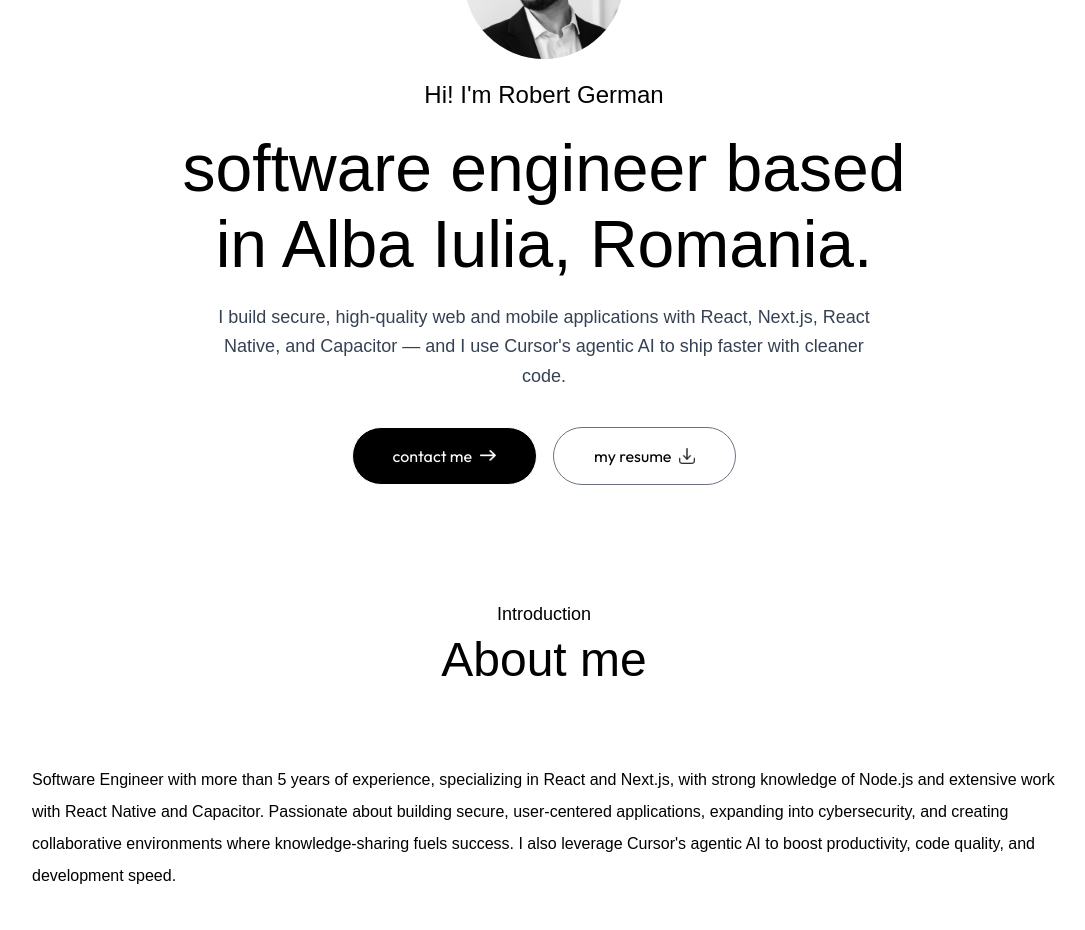
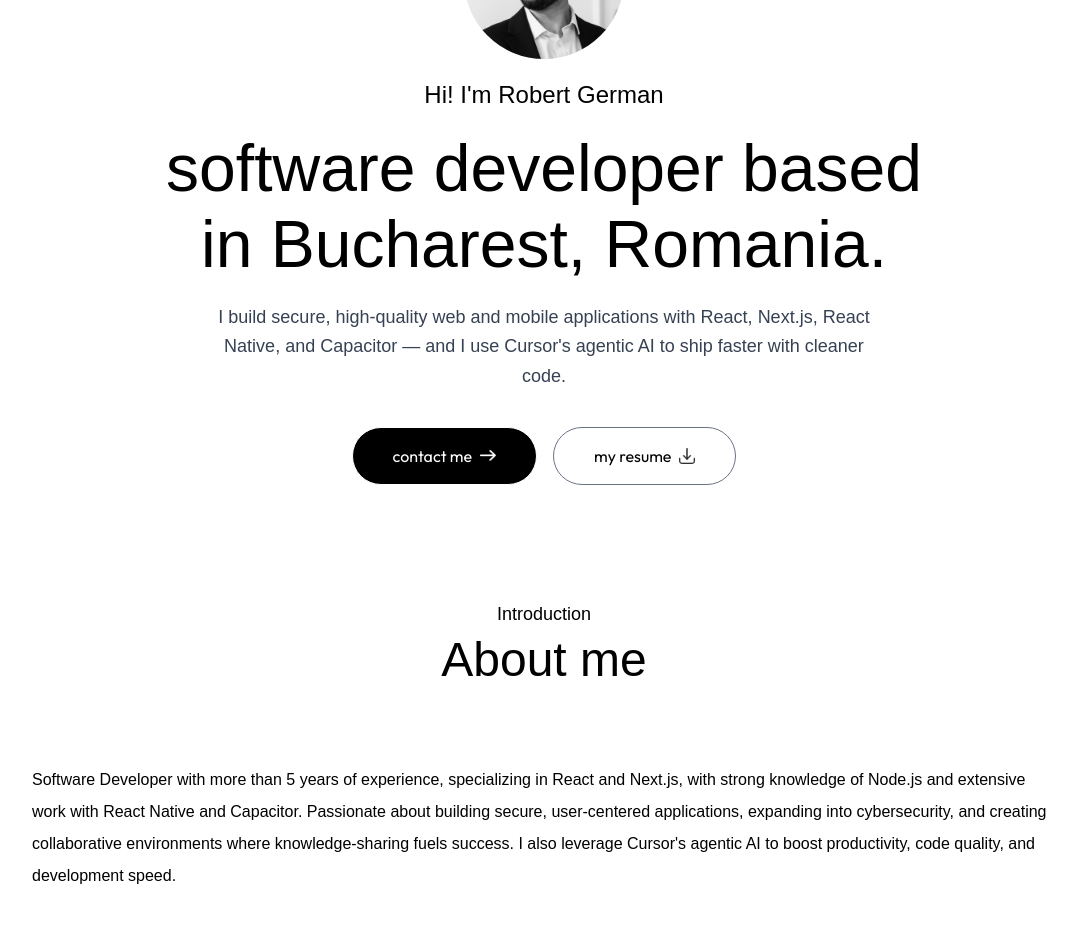
Before and after one commit to robertgermandev/robertgerman-portfolio, a Next.js app: page / in a window 1280 px wide. Shown: the part 240-1170 px from the top of the page, without its empty margins (96-1181 px from the left). Built offline with nearby package versions, Linux system fonts and the light colour scheme; a web font is replaced by a local one.

Commit message:
update location, title, and resume
Reflect Bucharest and Software Developer across the site, and replace the resume PDF.

```diff
--- a/src/app/layout.tsx
+++ b/src/app/layout.tsx
@@ -17,7 +17,7 @@ const ovo = Ovo({
 export const metadata: Metadata = {
   title: "Robert German",
   description:
-    "Software Engineer based in Alba Iulia, Romania — specializing in React, Next.js, React Native, and Capacitor.",
+    "Software Developer based in Bucharest, Romania — specializing in React, Next.js, React Native, and Capacitor.",
 };
 
 export default function RootLayout({
--- a/src/components/About.tsx
+++ b/src/components/About.tsx
@@ -48,7 +48,7 @@ const About = ({ isDarkMode }: AboutProps) => {
           className="flex-1 min-w-0"
         >
           <p className="mb-10 max-w-full sm:w-full font-ovo">
-            Software Engineer with more than 5 years of experience, specializing
+            Software Developer with more than 5 years of experience, specializing
             in React and Next.js, with strong knowledge of Node.js and extensive
             work with React Native and Capacitor. Passionate about building
             secure, user-centered applications, expanding into cybersecurity,
--- a/src/components/HeroSection.tsx
+++ b/src/components/HeroSection.tsx
@@ -33,7 +33,7 @@ const HeroSection = ({}) => {
         transition={{ duration: 0.6, delay: 0.3 }}
         className="text-4xl sm:text-5xl md:text-6xl lg:text-[66px] leading-[1.15] font-ovo"
       >
-        software engineer based in Alba Iulia, Romania.
+        software developer based in Bucharest, Romania.
       </motion.h1>
       <motion.p
         initial={{ opacity: 0 }}
```
Also changed, not shown: 1 other file (tests, documents, lock files or other folders).
